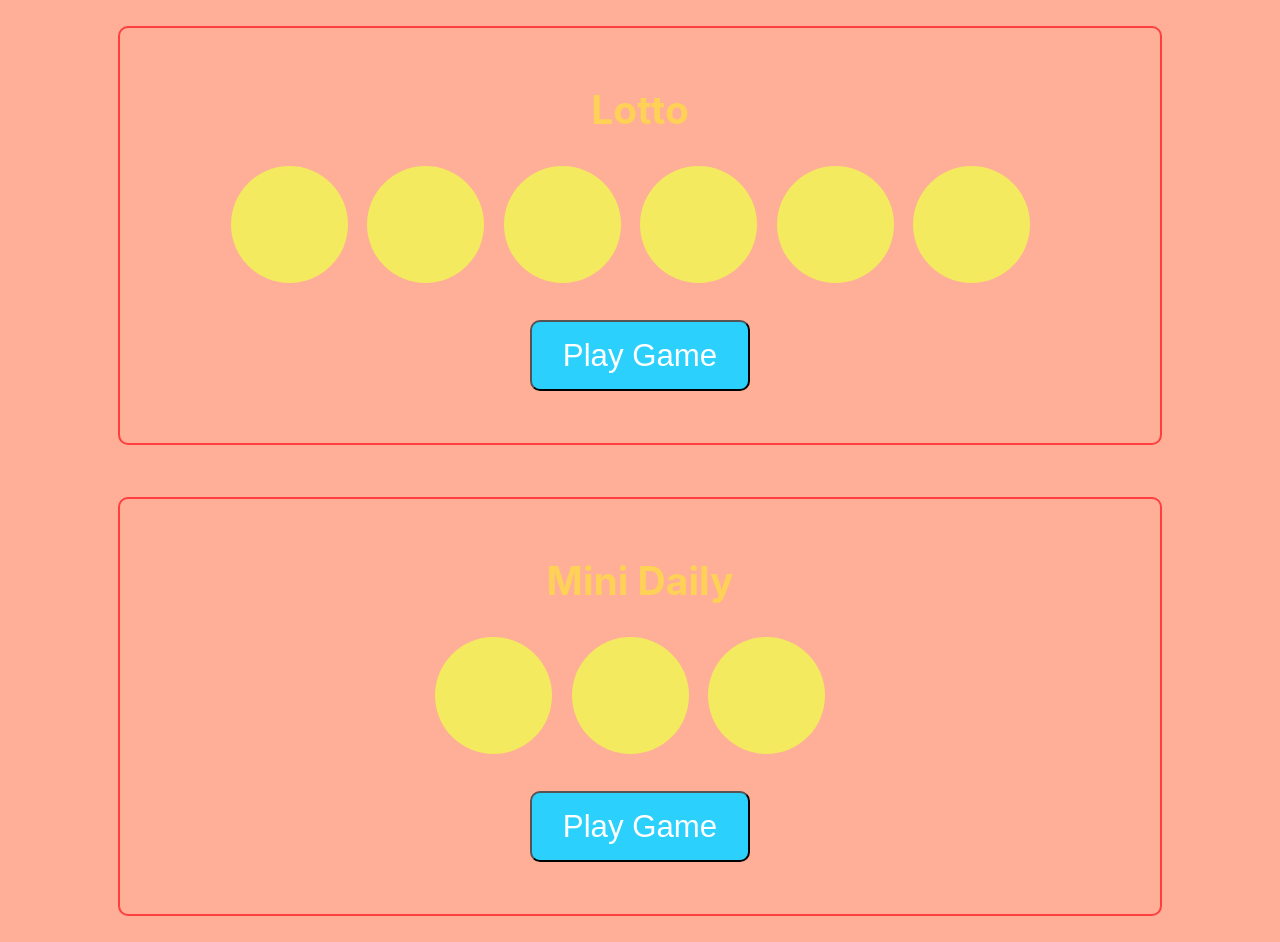
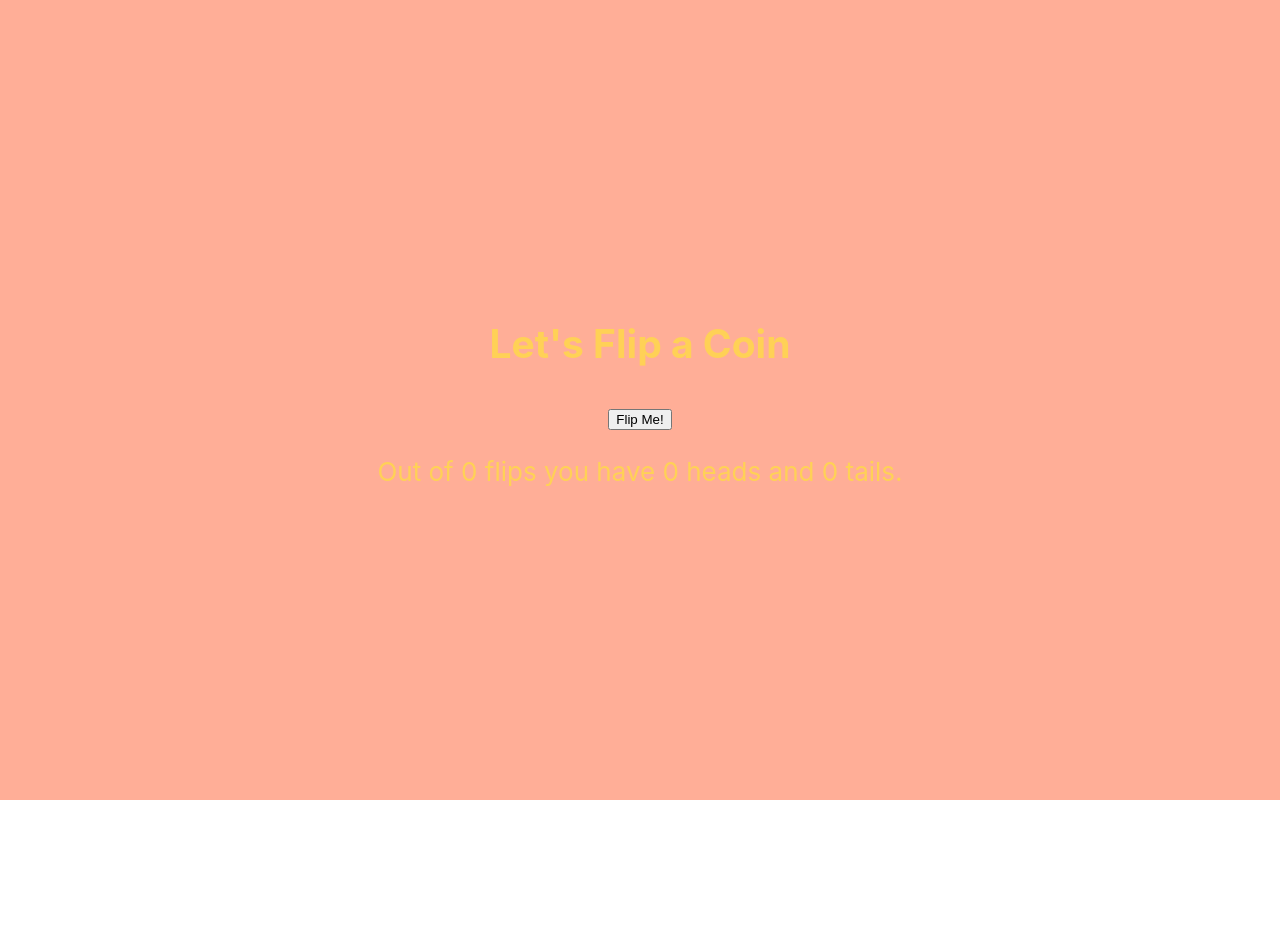
Before and after one commit to mykey007/react-course, a React (Create React App) app: page / in a window 1280 px wide. After the commit the page ends 800 px from the top, so only its background shows below. Built offline with nearby package versions, Linux system fonts and the light colour scheme.

Commit message:
coin flips; set init state to 0 and null, track it

```diff
--- a/src/App.js
+++ b/src/App.js
@@ -3,16 +3,17 @@ import './App.css';
 // import ScoreCard from './ScoreCard';
 // import IconList from './IconList';
 // import LottoBall from './LottoBall';
-import Lottery from './Lottery';
+// import Lottery from './Lottery';
+import CoinContainer from './CoinContainer'
 
 
 function App() {
   return (
     <div className="App">
       <header className="App-header">
-        <Lottery/>
+        <CoinContainer/>
 
-        <Lottery title='Mini Daily' maxNum={10} maxBalls={3} />
+        {/* <Lottery title='Mini Daily' maxNum={10} maxBalls={3} /> */}
       </header>
     </div>
   );
--- /dev/null
+++ b/src/Coin.css
@@ -0,0 +1,5 @@
+.coinContainer img{
+    max-width: 200px;
+    max-height: 200px;
+    display: block;
+}
--- /dev/null
+++ b/src/Coin.js
@@ -0,0 +1,13 @@
+import React, { Component } from 'react'
+
+class Coin extends Component {
+    // no constructor, purely viz
+
+    render() {
+        return(
+                <img src={this.props.info.imgSrc} alt={this.props.info.side} />
+        )
+    }
+}
+
+export default Coin
--- /dev/null
+++ b/src/CoinContainer.js
@@ -0,0 +1,64 @@
+import React, { Component } from 'react'
+import { choice } from './helpers'
+import Coin from './Coin'
+import './Coin.css'
+
+class CoinContainer extends Component {
+    static defaultProps = {
+        coins: [
+            {side: 'heads', imgSrc: 'https://tinyurl.com/react-coin-heads-jpg' },
+            {side: 'tails', imgSrc: 'https://www.pcgscoinfacts.com/UserImages/71009269r.jpg?__cf_chl_jschl_tk__=b9c440a9392cd24645b3119217e16e86ae8d556e-1587339527-0-Aa2CoHcmBOBESDGVec3RobIAqoH2T6wM1gy5v8K0bKgW6kJ86WtdtSwr5uLRrb21kB9TJWi9JLM9BVbQ4n4lNZpqIS0kAOCpLeLH9S6MxRL4iKVNDiQJ28k_l4QrVSOyFTK-wsRvkw-pn8xGv5w4DtiDliPQvIauyepBmfebdleZycrJVwDkZnQnjKjJNv5QUUxJ-cRhc335Q5It3u4v2bHA5tsC3CAaNn4d8r8wMvsvD9rdMUk62fhQIbhLsJf5UFO3kqzKPnBaaQcFO6x2bo2RJ6xJka2jc2apwwvkPQ3J0b4SaDfrMlVzbvWPxeGXYQ'}
+        ]
+    }
+    constructor(props) {
+        super(props)
+        this.state = {
+            nFlips: 0,
+            nHeads: 0,
+            nTails: 0,
+            curCoin: null,
+        }
+        this.handleClick = this.handleClick.bind(this)
+    }
+    flipCoin() {
+        const newCoin = choice(this.props.coins)
+        this.setState(st =>{
+            // from here to...
+            // let newState = {
+            //     ...st,
+            //     curCoin: newCoin,
+            //     nFlips: st.nFlips + 1
+            // }
+            // if(newCoin.side === 'heads') {
+            //     newState.nHeads += 1
+            // } else {
+            //     newState.nTails += 1
+            // }
+            // return newState
+            // ... here can be done in a ternary too
+            return {
+                curCoin: newCoin,
+                nFlips: st.nFlips + 1,
+                nHeads: st.nHeads + (newCoin.side === 'heads' ? 1: 0),
+                nTails: st.nTails + (newCoin.side === 'tails' ? 1: 0)
+            }
+          })
+    }
+
+    handleClick(e) {
+        this.flipCoin()
+    }
+
+    render() {
+        return(
+            <div className='coinContainer'>
+                <h2>Let's Flip a Coin</h2>
+                <button onClick={this.handleClick}>Flip Me!</button>
+                {this.state.curCoin && <Coin info={this.state.curCoin} />}
+                <p>Out of {this.state.nFlips} flips you have {this.state.nHeads} heads and {this.state.nTails} tails.</p>
+            </div>
+        )
+    }
+}
+
+export default CoinContainer
--- /dev/null
+++ b/src/helpers.js
@@ -0,0 +1,6 @@
+function choice(arr) {
+    let randomIndex = Math.floor(Math.random() * arr.length)
+    return arr[randomIndex]
+}
+
+export { choice }
```
